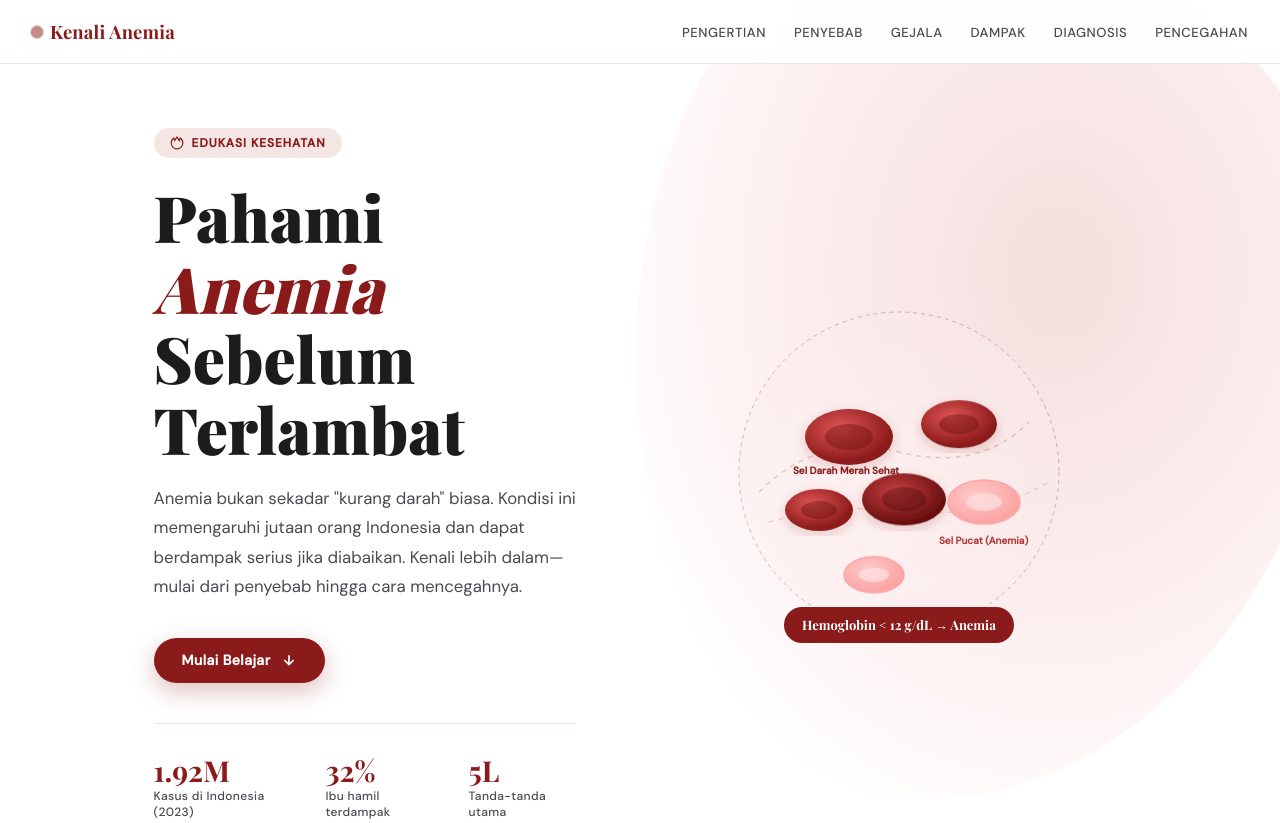
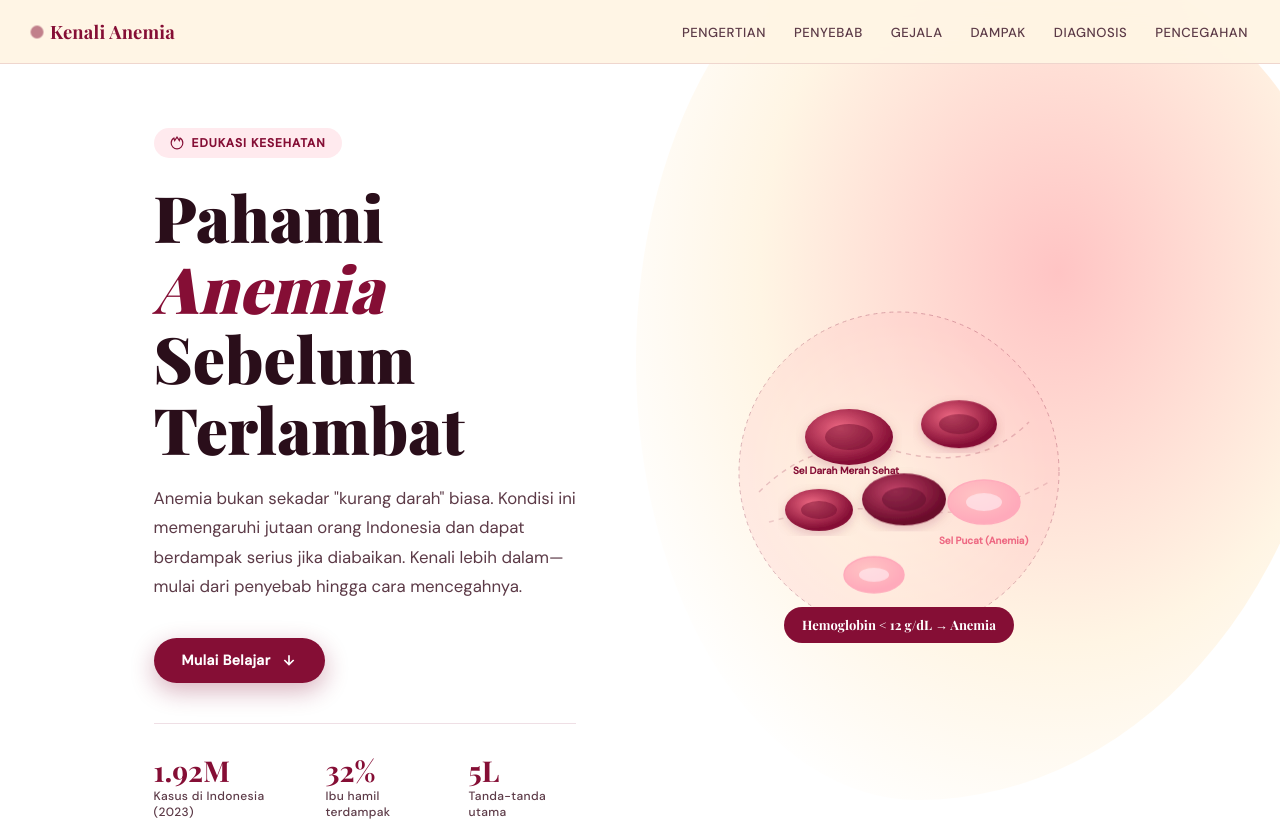
Before and after one commit to IPMan994/anemia, a plain HTML site: page index.html in a window 1280 px wide. Shown: the top 823 px of the page. Drawn offline with nearby package versions, Linux system fonts and the light colour scheme; a web font is replaced by a local one.

Commit message:
first commit

```diff
--- a/index.html
+++ b/index.html
@@ -10,16 +10,16 @@
     <link href="https://fonts.googleapis.com/css2?family=Playfair+Display:ital,wght@0,400;0,700;0,900;1,400&family=DM+Sans:ital,opsz,wght@0,9..40,300;0,9..40,400;0,9..40,500;1,9..40,300&display=swap" rel="stylesheet" />
     <style>
          :root {
-            --crimson: #8B1A1A;
-            --crimson-lt: #B33A3A;
-            --crimson-xs: #F5E6E6;
-            --blush: #FAF0F0;
-            --ink: #1C1C1E;
-            --slate: #4A4A52;
-            --mist: #F7F7F9;
-            --white: #FFFFFF;
-            --gold: #C9933A;
-            --line: rgba(139, 26, 26, 0.12);
+            --crimson: #850e35;
+            --crimson-lt: #ee6983;
+            --crimson-xs: #ffeaee;
+            --blush: #fff5e4;
+            --ink: #2a0e1a;
+            --slate: #5c3a47;
+            --mist: #fff5e4;
+            --white: #ffffff;
+            --gold: #ee6983;
+            --line: rgba(133, 14, 53, 0.13);
         }
 
         *,
@@ -48,7 +48,7 @@
             left: 0;
             right: 0;
             z-index: 999;
-            background: rgba(255, 255, 255, 0.92);
+            background: rgba(255, 245, 228, 0.95);
             backdrop-filter: blur(14px);
             border-bottom: 1px solid var(--line);
             padding: 0 2rem;
@@ -161,7 +161,7 @@
             top: -80px;
             width: 55vw;
             height: 110vh;
-            background: radial-gradient(ellipse at 60% 40%, #f5dede 0%, #fdf0f0 50%, transparent 80%);
+            background: radial-gradient(ellipse at 60% 40%, #ffc4c4 0%, #fff5e4 50%, transparent 80%);
             border-radius: 40% 60% 60% 40% / 50% 40% 60% 50%;
             z-index: 0;
         }
@@ -238,13 +238,13 @@
             padding: .85rem 1.75rem;
             border-radius: 100px;
             text-decoration: none;
-            box-shadow: 0 8px 24px rgba(139, 26, 26, .28);
+            box-shadow: 0 8px 24px rgba(133, 14, 53, .32);
             transition: transform .25s, box-shadow .25s;
         }
 
         .hero-cta:hover {
             transform: translateY(-3px);
-            box-shadow: 0 14px 32px rgba(139, 26, 26, .35);
+            box-shadow: 0 14px 32px rgba(133, 14, 53, .42);
         }
 
         .hero-stats {
@@ -489,7 +489,7 @@
 
         .lima-card:hover {
             transform: translateY(-8px);
-            box-shadow: 0 20px 40px rgba(139, 26, 26, .12);
+            box-shadow: 0 20px 40px rgba(133, 14, 53, .14);
             background: var(--crimson);
         }
 
@@ -595,7 +595,7 @@
         }
 
         .dampak-card.danger {
-            background: linear-gradient(135deg, #8B1A1A 0%, #B33A3A 100%);
+            background: linear-gradient(135deg, #850e35 0%, #ee6983 100%);
         }
 
         .dampak-card.danger h3,
@@ -1044,62 +1044,62 @@
                 <svg viewBox="0 0 360 360" fill="none" xmlns="http://www.w3.org/2000/svg">
           <defs>
             <radialGradient id="bg" cx="50%" cy="50%" r="50%">
-              <stop offset="0%" stop-color="#FFF5F5"/>
-              <stop offset="100%" stop-color="#FAEAEA"/>
+              <stop offset="0%" stop-color="#fff5e4"/>
+              <stop offset="100%" stop-color="#ffc4c4"/>
             </radialGradient>
             <radialGradient id="rbc1" cx="40%" cy="35%" r="60%">
-              <stop offset="0%" stop-color="#E05555"/>
-              <stop offset="100%" stop-color="#8B1A1A"/>
+              <stop offset="0%" stop-color="#ee6983"/>
+              <stop offset="100%" stop-color="#850e35"/>
             </radialGradient>
             <radialGradient id="rbc2" cx="40%" cy="35%" r="60%">
-              <stop offset="0%" stop-color="#C44040"/>
-              <stop offset="100%" stop-color="#6B1010"/>
+              <stop offset="0%" stop-color="#c4456a"/>
+              <stop offset="100%" stop-color="#6a0a2a"/>
             </radialGradient>
             <radialGradient id="pale" cx="40%" cy="35%" r="60%">
-              <stop offset="0%" stop-color="#FECACA"/>
-              <stop offset="100%" stop-color="#FCA5A5"/>
+              <stop offset="0%" stop-color="#ffc4c4"/>
+              <stop offset="100%" stop-color="#ffaabb"/>
             </radialGradient>
             <filter id="shadow">
-              <feDropShadow dx="0" dy="4" stdDeviation="6" flood-color="#8B1A1A" flood-opacity="0.2"/>
+              <feDropShadow dx="0" dy="4" stdDeviation="6" flood-color="#850e35" flood-opacity="0.2"/>
             </filter>
           </defs>
           <!-- BG circle -->
-          <circle cx="180" cy="180" r="160" fill="url(#bg)" stroke="#8B1A1A" stroke-width="1" stroke-dasharray="4 4" opacity=".3"/>
+          <circle cx="180" cy="180" r="160" fill="url(#bg)" stroke="#850e35" stroke-width="1" stroke-dasharray="4 4" opacity=".3"/>
           <!-- Flow lines -->
-          <path d="M 40 200 Q 100 140 180 160 Q 260 180 310 130" stroke="#8B1A1A" stroke-width="1.5" stroke-dasharray="5 5" opacity=".2" fill="none"/>
-          <path d="M 50 230 Q 120 210 200 220 Q 270 225 330 190" stroke="#8B1A1A" stroke-width="1.5" stroke-dasharray="5 5" opacity=".15" fill="none"/>
+          <path d="M 40 200 Q 100 140 180 160 Q 260 180 310 130" stroke="#850e35" stroke-width="1.5" stroke-dasharray="5 5" opacity=".2" fill="none"/>
+          <path d="M 50 230 Q 120 210 200 220 Q 270 225 330 190" stroke="#850e35" stroke-width="1.5" stroke-dasharray="5 5" opacity=".15" fill="none"/>
           <!-- Healthy RBCs -->
           <g filter="url(#shadow)" style="animation:float1 3.5s ease-in-out infinite">
             <ellipse cx="130" cy="145" rx="44" ry="28" fill="url(#rbc1)"/>
-            <ellipse cx="130" cy="145" rx="24" ry="13" fill="#6B1010" opacity=".45"/>
+            <ellipse cx="130" cy="145" rx="24" ry="13" fill="#6a0a2a" opacity=".45"/>
           </g>
           <g filter="url(#shadow)" style="animation:float2 4s ease-in-out infinite">
             <ellipse cx="240" cy="135" rx="38" ry="24" fill="url(#rbc1)"/>
-            <ellipse cx="240" cy="135" rx="20" ry="10" fill="#6B1010" opacity=".45"/>
+            <ellipse cx="240" cy="135" rx="20" ry="10" fill="#6a0a2a" opacity=".45"/>
           </g>
           <g filter="url(#shadow)" style="animation:float3 3.8s ease-in-out infinite">
             <ellipse cx="185" cy="210" rx="42" ry="26" fill="url(#rbc2)"/>
-            <ellipse cx="185" cy="210" rx="22" ry="12" fill="#5A0E0E" opacity=".45"/>
+            <ellipse cx="185" cy="210" rx="22" ry="12" fill="#5a0a28" opacity=".45"/>
           </g>
           <g filter="url(#shadow)" style="animation:float1 5s ease-in-out infinite">
             <ellipse cx="100" cy="225" rx="34" ry="21" fill="url(#rbc1)"/>
-            <ellipse cx="100" cy="225" rx="18" ry="9" fill="#6B1010" opacity=".45"/>
+            <ellipse cx="100" cy="225" rx="18" ry="9" fill="#6a0a2a" opacity=".45"/>
           </g>
           <!-- Pale/anemia RBCs -->
           <g style="animation:float2 4.5s ease-in-out infinite">
-            <ellipse cx="265" cy="215" rx="36" ry="22" fill="url(#pale)" stroke="#FCA5A5" stroke-width="1.5"/>
-            <ellipse cx="265" cy="215" rx="18" ry="9" fill="#FEE2E2" opacity=".7"/>
+            <ellipse cx="265" cy="215" rx="36" ry="22" fill="url(#pale)" stroke="#ffaabb" stroke-width="1.5"/>
+            <ellipse cx="265" cy="215" rx="18" ry="9" fill="#ffe8ee" opacity=".7"/>
           </g>
           <g style="animation:float3 3.2s ease-in-out infinite">
-            <ellipse cx="155" cy="285" rx="30" ry="18" fill="url(#pale)" stroke="#FCA5A5" stroke-width="1.5"/>
-            <ellipse cx="155" cy="285" rx="15" ry="7" fill="#FEE2E2" opacity=".7"/>
+            <ellipse cx="155" cy="285" rx="30" ry="18" fill="url(#pale)" stroke="#ffaabb" stroke-width="1.5"/>
+            <ellipse cx="155" cy="285" rx="15" ry="7" fill="#ffe8ee" opacity=".7"/>
           </g>
           <!-- Labels -->
-          <text x="74" y="182" font-family="DM Sans" font-size="10" fill="#8B1A1A" font-weight="600">Sel Darah Merah Sehat</text>
-          <text x="220" y="252" font-family="DM Sans" font-size="10" fill="#B33A3A" font-weight="600">Sel Pucat (Anemia)</text>
+          <text x="74" y="182" font-family="DM Sans" font-size="10" fill="#850e35" font-weight="600">Sel Darah Merah Sehat</text>
+          <text x="220" y="252" font-family="DM Sans" font-size="10" fill="#ee6983" font-weight="600">Sel Pucat (Anemia)</text>
           <!-- Center Hb badge -->
           <circle cx="180" cy="340" r="0" fill="none"/>
-          <rect x="65" y="315" width="230" height="36" rx="18" fill="#8B1A1A"/>
+          <rect x="65" y="315" width="230" height="36" rx="18" fill="#850e35"/>
           <text x="180" y="338" font-family="Playfair Display" font-size="13" fill="white" text-anchor="middle" font-weight="700">Hemoglobin &lt; 12 g/dL → Anemia</text>
         </svg>
             </div>
```
